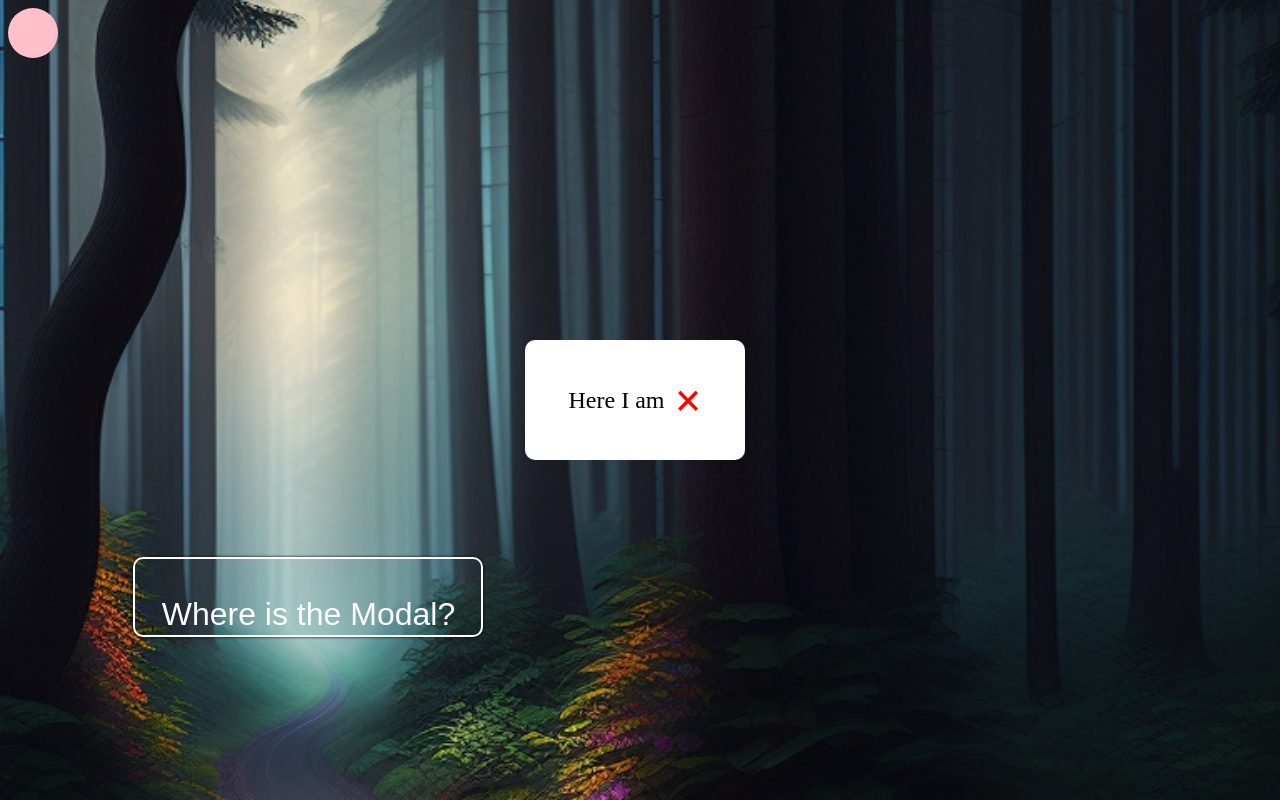
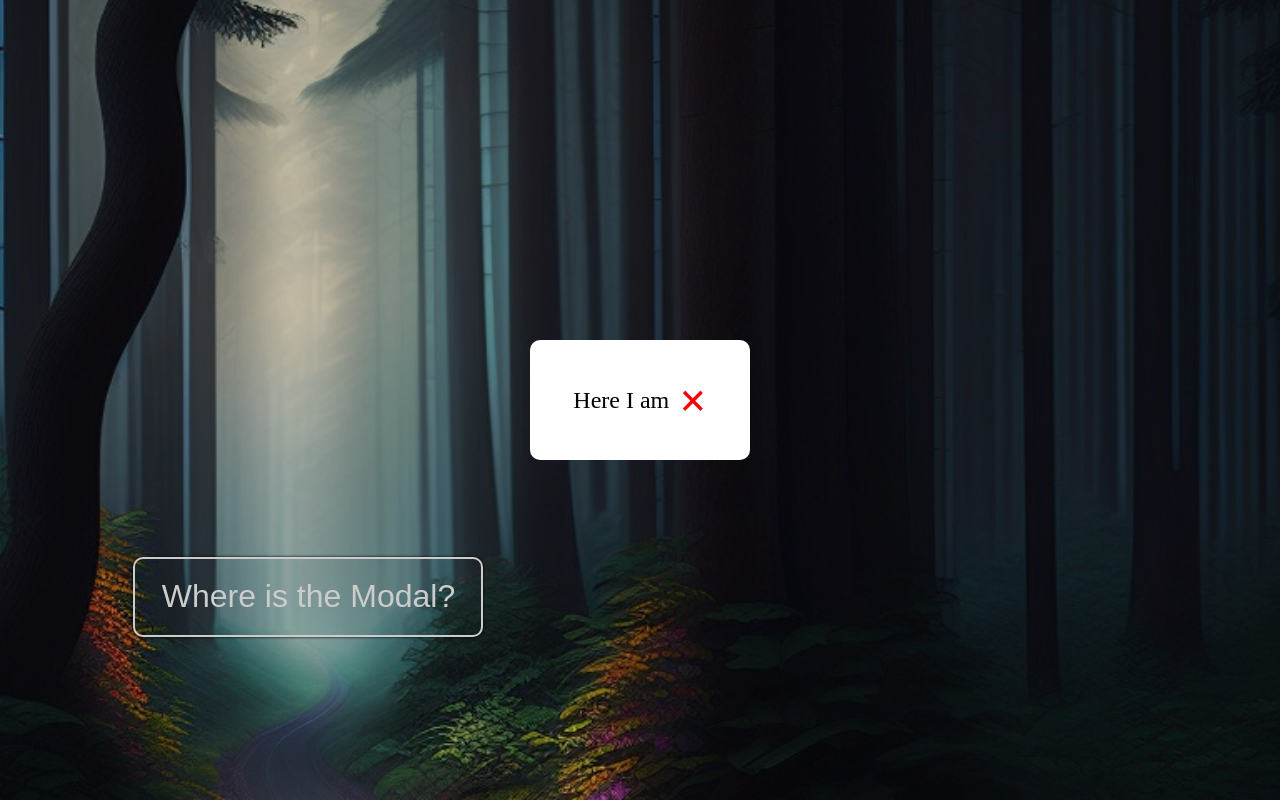
Before and after one commit to pratikkumar399/JavaScriptInterviewPrep, a plain HTML site: page domprojects/modal/modal.html in a window 1280 px wide. Both pictures are taken after a click on the button "Where is the Modal?". Drawn offline with Linux system fonts and the light colour scheme.

Commit message:
modal done

```diff
--- a/domprojects/modal/modal.css
+++ b/domprojects/modal/modal.css
@@ -18,27 +18,31 @@ body{
       left: 0;
       top: 0;
     }
-    25% {
+    20% {
     top: 95%;
     left: 0%;
     }
-    50%{
+    40%{
         top: 0%;
         left: 50%;
     }
-    75%{
+    60%{
         top: 95%;
         left: 97.5%;
     }
-    100% {
+    80% {
       left: 97.5%;
       top: 0%;
     }
+    100% {
+        left: 0%;
+        top: 0%;
+      }
 }
 
 
 body:hover .ball{
-    animation: slide 4s infinite;
+    animation: slide 6s infinite;
 }
 
 
@@ -56,6 +60,9 @@ body:hover .ball{
     padding: 5px;
     box-shadow: 0px 0px 3px black;
     transition: 0.5s;
+    display: flex;
+    justify-content: center;
+    align-items: center;
 }
 
 #open-modal:hover{
@@ -80,18 +87,19 @@ body:hover .ball{
     border-radius: 10px;
     font-size: 1.5rem;
     transition: all .2s ease-in-out;
+    animation: animate 0.8s linear;
+
 }
 
-#modal:hover{
-    transform: scale(1.5);
-}
 
 @keyframes animate{
-    25%{
-        transform: translate(-50% , -50%) scale(0);
+   from{
+    top: -300px;
+    opacity: 0;
     }
-    100%{
-        transform: translate(-50% , -50%) scale(1);
+    to{
+        top: 50%;
+        opacity: 1;
     }
 }
 
@@ -109,3 +117,14 @@ body:hover .ball{
 #close-modal:hover{
     color: blue;
 }
+
+#modal-container{
+    display: none;
+    position: fixed;
+    top: 0;
+    left: 0;
+    height: 100%;
+    width: 100%;
+    z-index: 1;
+    background-color: rgba(0,0,0,0.2);
+}
--- a/domprojects/modal/modal.html
+++ b/domprojects/modal/modal.html
@@ -13,8 +13,8 @@
         <button id="open-modal">
             <p>Where is the Modal?</p>
         </button>
-        <div class="ball"></div>
-        <div class="modal-container">
+        <!-- <div class="ball"></div> -->
+        <div id="modal-container">
             <div id="modal">
                 <p>Here I am</p>
                 <div id="close-modal">&times;</div>
@@ -22,7 +22,7 @@
         </div>
     </div>
 
-
+    <script src="modal.js"></script>
 </body>
 
 </html>
--- a/domprojects/modal/modal.js
+++ b/domprojects/modal/modal.js
@@ -0,0 +1,30 @@
+// lets make the modal
+// we need to do two things
+// grab the where is the modal button
+//  grab the modal cross button
+
+// grab the where is the modal button
+
+const openModal = document.getElementById("open-modal");
+const modal = document.getElementById("modal-container");
+console.log(openModal.innerHTML);
+
+// lets make the modal appear when the button is clicked
+
+openModal.addEventListener("click", function () {
+    modal.style.display = "block";
+});
+
+// grab the modal cross button
+const closeModal = document.getElementById("close-modal");
+
+closeModal.addEventListener("click", function () {
+    modal.style.display = "none";
+});
+
+// lets add a event listener to the window so that when we click on the screen the window disappears
+window.addEventListener("click", function (e) {
+    if (e.target === modal) {
+        modal.style.display = "none";
+    }
+});
```
